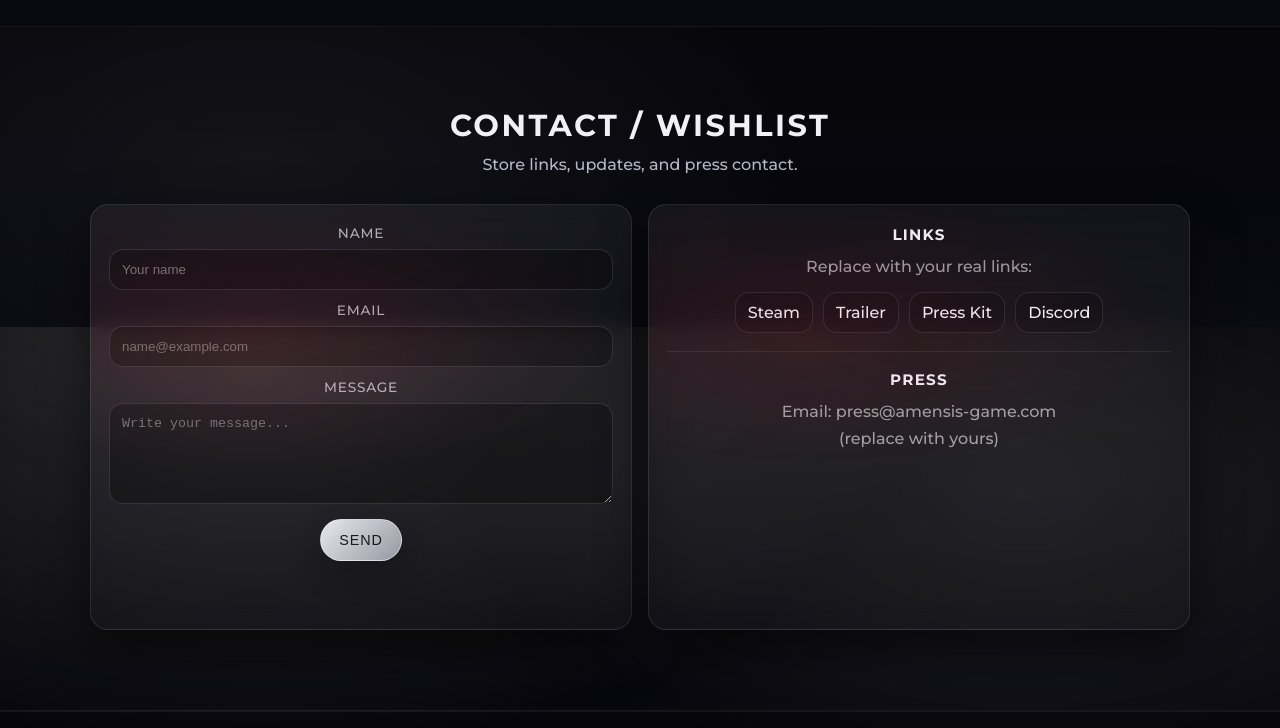
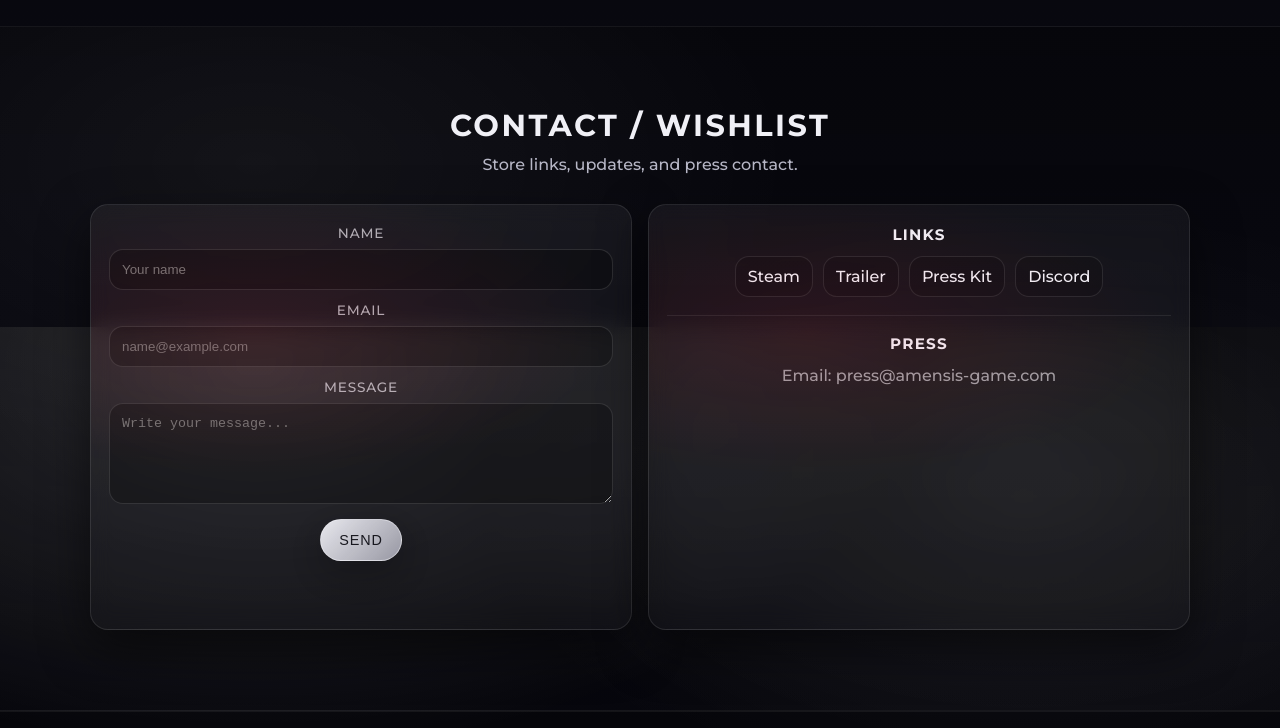
Before and after one commit to slowlydiogoo-crypto/amensis-site, a plain HTML site: page index.html in a window 1280 px wide. Shown: the part 4473-5201 px from the top of the page. Drawn offline with Linux system fonts and the light colour scheme.

Commit message:
mensagem do commit

```diff
--- a/index.html
+++ b/index.html
@@ -259,7 +259,7 @@
 
       <div class="contact grid grid--2">
 
-        <!-- ✅ FORM ATUALIZADO PARA FORMSPREE (SEM ALTERAR MAIS NADA) -->
+        <!-- FORM ATUALIZADO PARA FORMSPREE -->
         <form class="card form"
               action="https://formspree.io/f/a7x7tdx9qdj"
               method="POST">
@@ -291,8 +291,6 @@
 
         <div class="card">
           <h3>Links</h3>
-          <p class="muted">Replace with your real links:</p>
-
           <div class="links">
             <a href="#" aria-label="Steam">Steam</a>
             <a href="#media" aria-label="Trailer">Trailer</a>
@@ -305,7 +303,6 @@
           <h3>Press</h3>
           <p class="muted">
             Email: <a href="mailto:press@amensis-game.com">press@amensis-game.com</a><br />
-            (replace with yours)
           </p>
         </div>
       </div>
```
